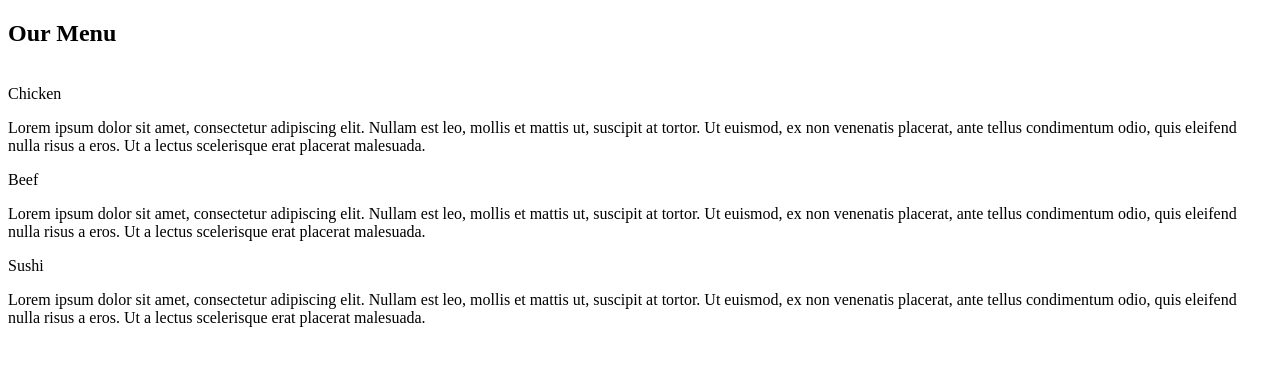
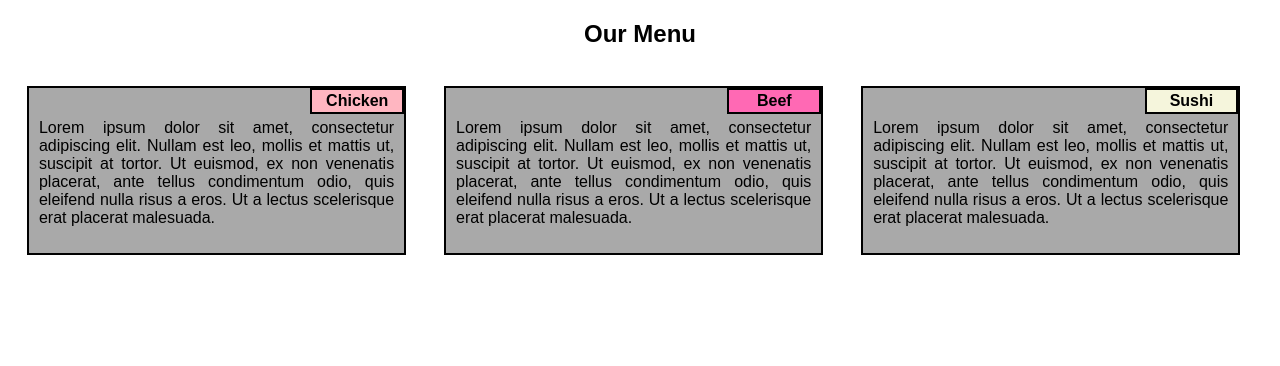
Before and after one commit to FaiyazCh/module2-solution, a plain HTML site: page index.html in a window 1280 px wide. Drawn offline with Linux system fonts and the light colour scheme.

Commit message:
Update index.html

```diff
--- a/index.html
+++ b/index.html
@@ -5,7 +5,7 @@
         <meta charset="utf-8">
         <meta name="viewport" content="width=device-width, initial-scale=1">
         <title>Assignment Solution for module 2</title>
-        <link rel="stylesheet" href="styles.css">
+        <link rel="stylesheet" href="stylesheets/stylesheet.css">
     </head>
     <body>
         <h2>Our Menu</h2>
```
